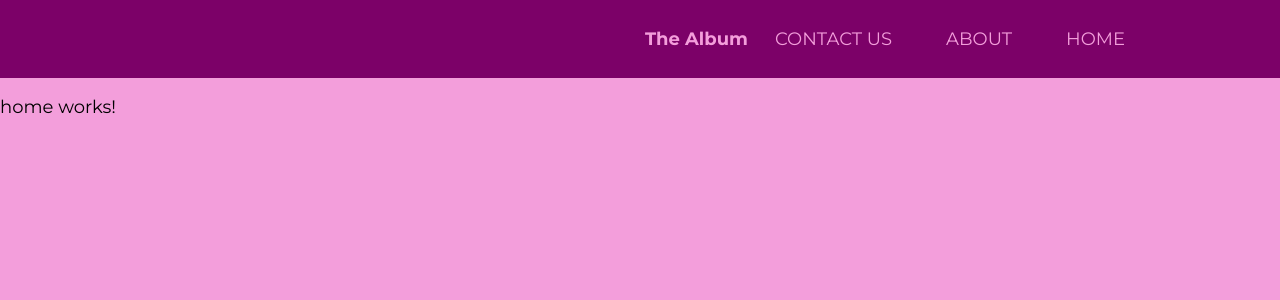
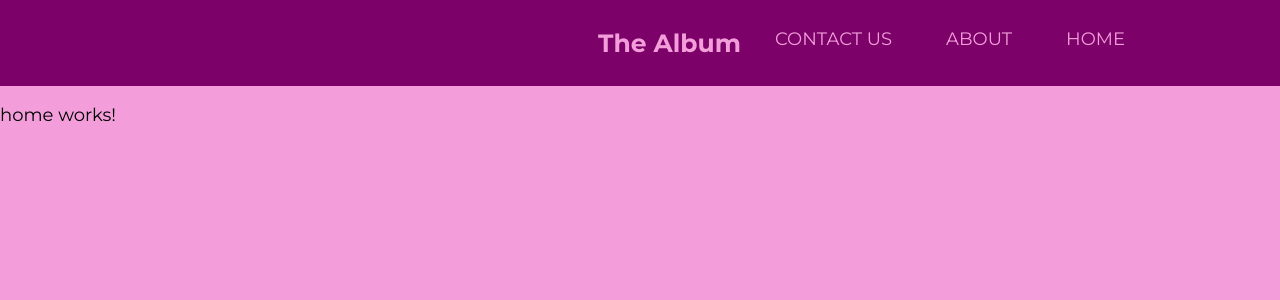
Before and after one commit to victoriaaoka/Photo-Album, an Angular app: page / in a window 1280 px wide. Shown: the top 300 px of the page. Built offline with nearby package versions, Linux system fonts and the light colour scheme.

Commit message:
Edit nav bar formatting

```diff
--- a/src/app/nav/nav.component.css
+++ b/src/app/nav/nav.component.css
@@ -5,6 +5,8 @@ header .logo {
     font-weight: bold;
     color: rgb(243, 158, 219);
     text-decoration: none;
+    margin-left: -150px;
+    font-size: 25px;
 }
 header nav {
     justify-self: right;
```
